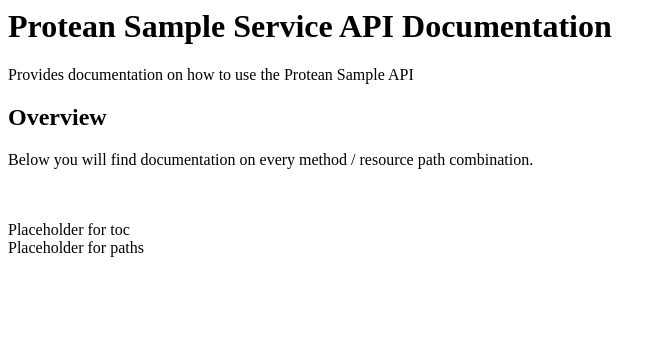
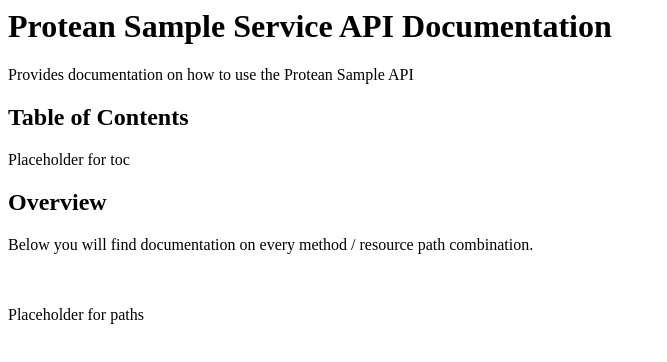
Before and after one commit to passivsystems/protean-docs-site, a plain HTML site: page view/index.html in a window 1280 px wide. Shown: the whole page, without its empty margins (0-667 px from the left). Drawn offline with Linux system fonts and the light colour scheme.

Commit message:
improve table of contents

```diff
--- a/view/index.html
+++ b/view/index.html
@@ -5,6 +5,16 @@
         <h1>Protean Sample Service API Documentation</h1>
       </div>
       <p class="lead">Provides documentation on how to use the Protean Sample API</p>
+
+      <section id="toc">
+        <div class="page-header">
+          <h2>Table of Contents</h2>
+        </div>
+
+        <div data-sw-component="toc" data-sw-source="paths">
+          Placeholder for toc
+        </div>
+      </section>
 
       <section id="overview">
         <div class="page-header">
@@ -17,10 +27,6 @@
         <br /><br />
       </section>
 
-      <div data-sw-component="toc" data-sw-source="paths">
-        Placeholder for toc
-      </div>
-
       <div data-sw-component="paths" data-sw-source="paths">
         Placeholder for paths
       </div>
```
